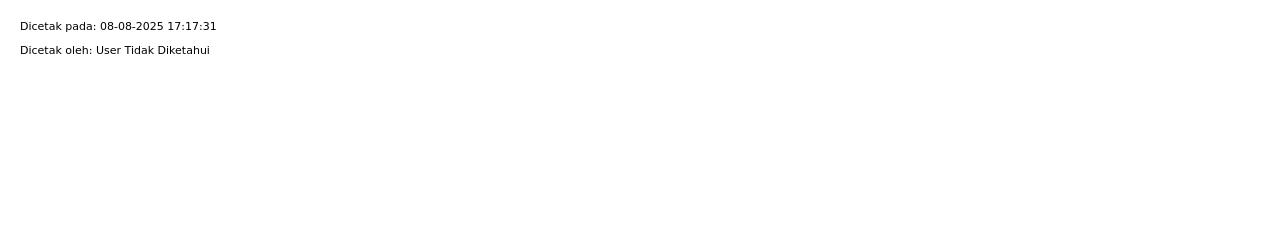
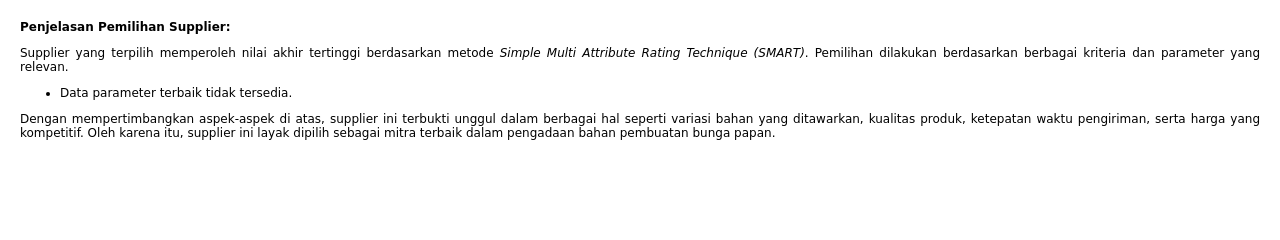
Before and after one commit to Aria-Yudha/SPK-SMART, a CodeIgniter 4 app: the page made by app/Views/nilaiakhir/pdf.php in a window 1280 px wide. Shown: the part 88-328 px from the top of the page. Run offline with PHP 8.4 and a stand-in for CodeIgniter, Linux system fonts and the light colour scheme; the template is opened without the code that fills it, so the values that code supplies are empty; some libraries are stand-ins or nearby versions.

Commit message:
menambahkan keterangan
menambahkan keterangan berupa alasan dan kriteria dari supplier tersebut kenapa bisa terpilih

```diff
--- a/app/Views/nilaiakhir/pdf.php
+++ b/app/Views/nilaiakhir/pdf.php
@@ -64,9 +64,25 @@
         </tbody>
     </table>
 
-    <?php date_default_timezone_set('Asia/Jakarta'); ?>
-    <p style="margin-top: 20px; font-size: 11px;">Dicetak pada: <?= date('d-m-Y H:i:s') ?></p>
-    <p style="font-size: 11px;">Dicetak oleh: <?= esc($nama_user ?? 'User Tidak Diketahui') ?></p>
+    <p style="margin-top: 20px; font-size: 12px;"><strong>Penjelasan Pemilihan Supplier:</strong></p>
+    <p style="text-align: justify; font-size: 12px;">
+    Supplier yang terpilih memperoleh nilai akhir tertinggi berdasarkan metode <em>Simple Multi Attribute Rating Technique (SMART)</em>.
+    Pemilihan dilakukan berdasarkan berbagai kriteria dan parameter yang relevan.
+</p>
+
+<ul style="font-size: 12px;">
+    <?php if (!empty($parameter_terbaik)): ?>
+        <?php foreach ($parameter_terbaik as $pt): ?>
+        <li><strong><?= esc($pt['nama_kriteria']) ?></strong>: <?= esc($pt['keterangan']) ?></li>
+        <?php endforeach; ?>
+    <?php else: ?>
+        <li>Data parameter terbaik tidak tersedia.</li>
+    <?php endif; ?>
+</ul>
+
+<p style="text-align: justify; font-size: 12px;">
+    Dengan mempertimbangkan aspek-aspek di atas, supplier ini terbukti unggul dalam berbagai hal seperti variasi bahan yang ditawarkan, kualitas produk, ketepatan waktu pengiriman, serta harga yang kompetitif. Oleh karena itu, supplier ini layak dipilih sebagai mitra terbaik dalam pengadaan bahan pembuatan bunga papan.
+</p>
 
 </body>
 </html>
```
